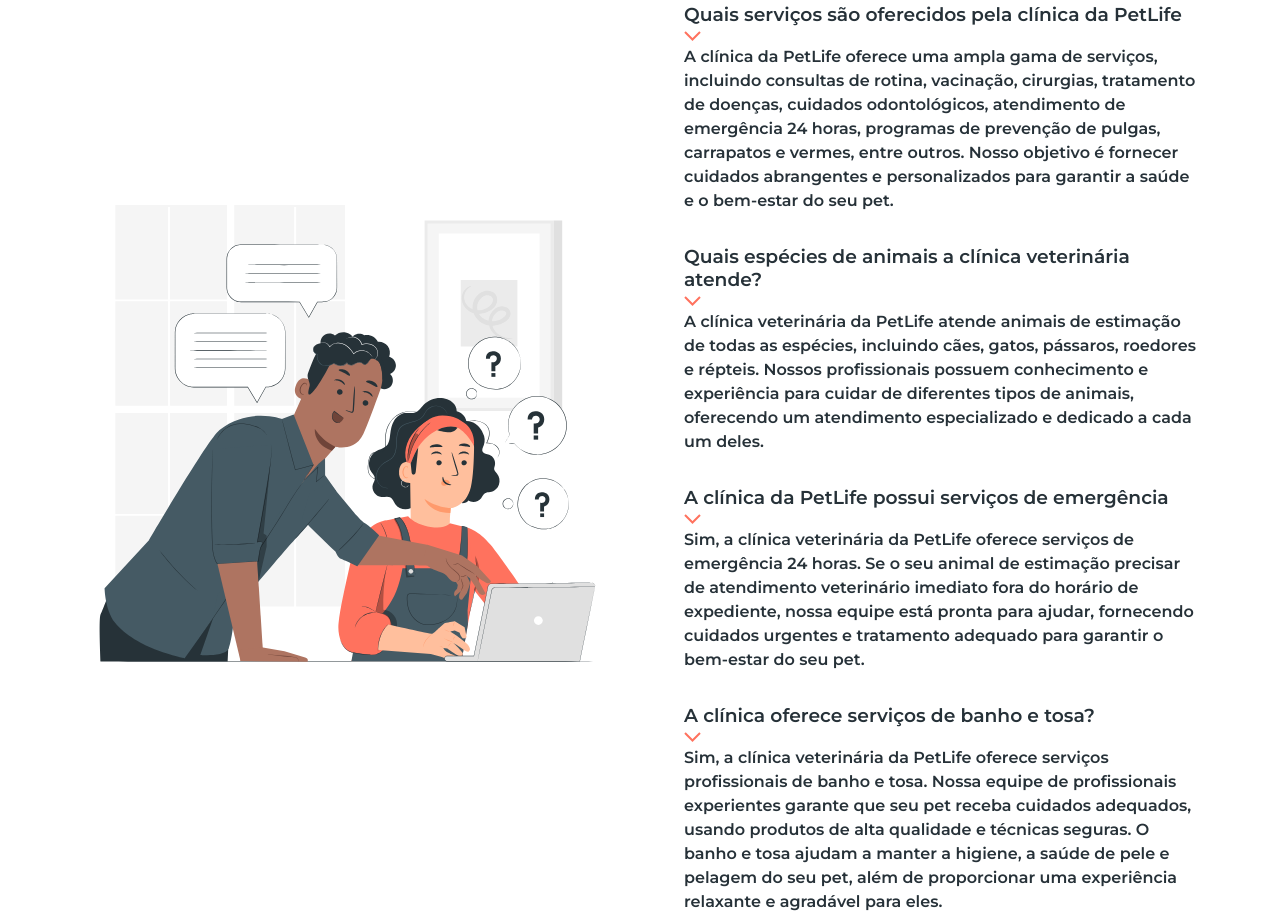
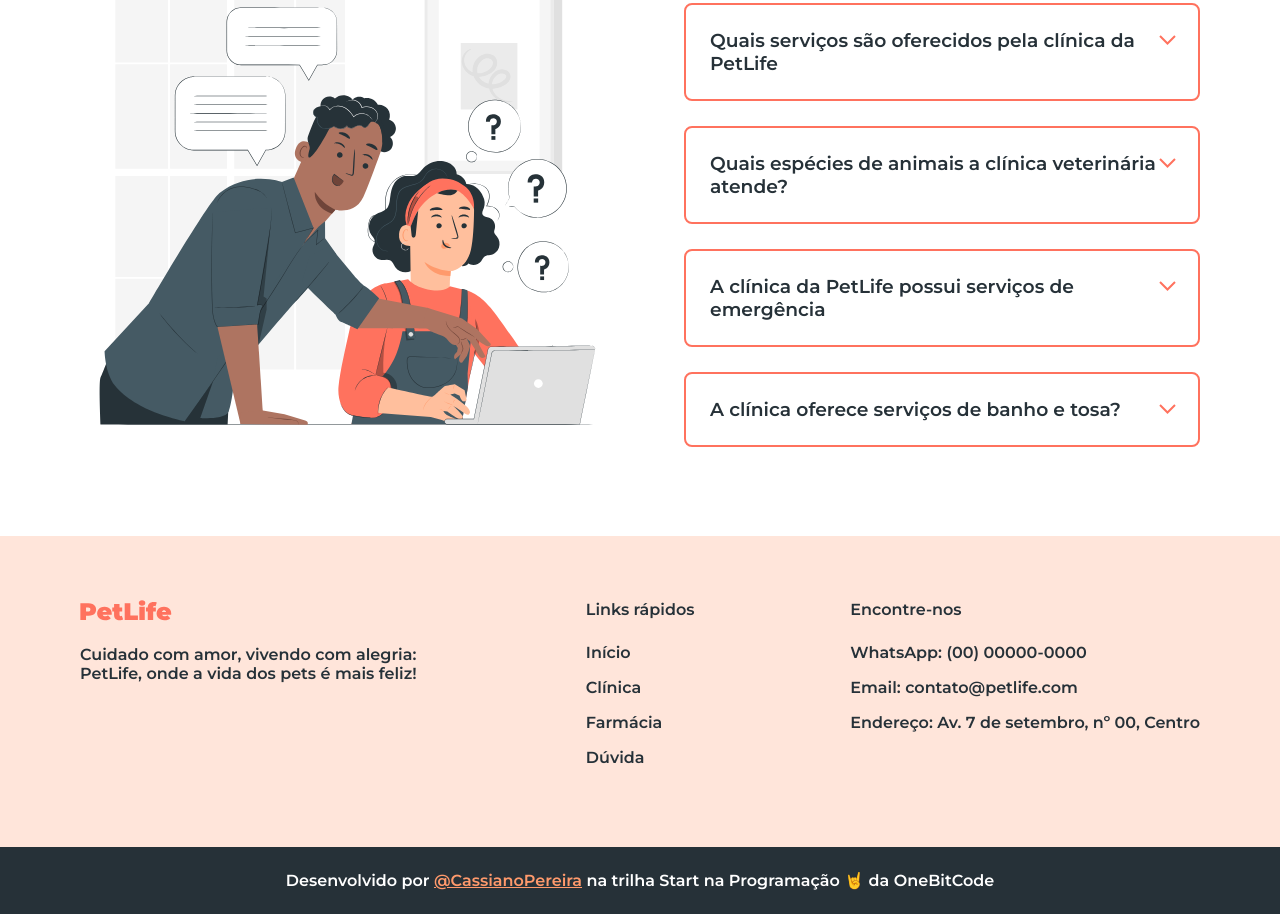
Before and after one commit to cassianobraz/course_onebitcode, a plain HTML site: page Start - HTML, CSS e JS/index.html in a window 1280 px wide. Shown: the part 2486-3404 px from the top of the page. Drawn offline with Linux system fonts and the light colour scheme.

Commit message:
feat: add js in page

```diff
--- a/Start - HTML, CSS e JS/index.html
+++ b/Start - HTML, CSS e JS/index.html
@@ -123,9 +123,9 @@
         <div>
           <h2>Ficou alguma dúvida?</h2>
 
-          <div>
+          <div class="duvida">
             <h3>Quais serviços são oferecidos pela clínica da PetLife</h3>
-            <img src="./img/arrow-down.svg" alt="" />
+            <img src="img/arrow-down.svg" alt="" />
             <p class="paragrafo">
               A clínica da PetLife oferece uma ampla gama de serviços, incluindo
               consultas de rotina, vacinação, cirurgias, tratamento de doenças,
@@ -136,9 +136,9 @@
             </p>
           </div>
 
-          <div>
+          <div class="duvida">
             <h3>Quais espécies de animais a clínica veterinária atende?</h3>
-            <img src="./img/arrow-down.svg" alt="" />
+            <img src="img/arrow-down.svg" alt="" />
             <p class="paragrafo">
               A clínica veterinária da PetLife atende animais de estimação de
               todas as espécies, incluindo cães, gatos, pássaros, roedores e
@@ -148,9 +148,9 @@
             </p>
           </div>
 
-          <div>
+          <div class="duvida">
             <h3>A clínica da PetLife possui serviços de emergência</h3>
-            <img src="./img/arrow-down.svg" alt="" />
+            <img src="img/arrow-down.svg" alt="" />
             <p class="paragrafo">
               Sim, a clínica veterinária da PetLife oferece serviços de
               emergência 24 horas. Se o seu animal de estimação precisar de
@@ -160,9 +160,9 @@
             </p>
           </div>
 
-          <div>
+          <div class="duvida">
             <h3>A clínica oferece serviços de banho e tosa?</h3>
-            <img src="./img/arrow-down.svg" alt="" />
+            <img src="img/arrow-down.svg" alt="" />
             <p class="paragrafo">
               Sim, a clínica veterinária da PetLife oferece serviços
               profissionais de banho e tosa. Nossa equipe de profissionais
@@ -187,7 +187,7 @@
       </div>
 
       <div>
-        <strong>Links rápidos</strong>
+        <strong class="titulo">Links rápidos</strong>
         <nav>
           <a href="#inicio">Início</a>
           <a href="#clinica">Clínica</a>
@@ -197,7 +197,7 @@
       </div>
 
       <div>
-        <strong>Encontre-nos</strong>
+        <strong class="titulo">Encontre-nos</strong>
         <p>
           WhatsApp:
           <a href="https://wa.me/0000000000000" target="_blank">
@@ -210,12 +210,13 @@
         <p>Endereço: Av. 7 de setembro, nº 00, Centro</p>
       </div>
     </footer>
-    <div>
+    <div id="copyright">
       Desenvolvido por
       <a href="https://github.com/cassianobraz" target="_blank"
         >@CassianoPereira</a
       >
       na trilha Start na Programação 🤘 da OneBitCode
     </div>
+    <script src="script.js"></script>
   </body>
 </html>
--- /dev/null
+++ b/Start - HTML, CSS e JS/script.js
@@ -0,0 +1,7 @@
+const elementosDuvida = document.querySelectorAll(".duvida");
+
+elementosDuvida.forEach(function (duvida) {
+  duvida.addEventListener("click", function () {
+    duvida.classList.toggle("ativa");
+  });
+});
--- a/Start - HTML, CSS e JS/styles.css
+++ b/Start - HTML, CSS e JS/styles.css
@@ -67,8 +67,7 @@
   z-index: -10;
 }
 
-#clinica,
-#duvidas {
+#clinica {
   display: flex;
   align-items: center;
   gap: 64px;
@@ -94,6 +93,13 @@
   margin: 0 auto;
 }
 
+#duvidas {
+  display: flex;
+  align-items: center;
+  gap: 64px;
+  padding: 64px 80px;
+}
+
 .duvida {
   position: relative;
 }
@@ -102,6 +108,7 @@
   border: 2px solid #ff725e;
   border-radius: 8px;
   cursor: pointer;
+  padding: 24px;
 }
 
 .duvida img {
@@ -109,3 +116,65 @@
   top: 32px;
   right: 24px;
 }
+
+.duvida .paragrafo {
+  border-right: 1px solid #ff725e;
+  border-bottom: 1px solid #ff725e;
+  border-left: 1px solid #ff725e;
+  border-radius: 0 0 8px 8px;
+  margin-top: -8px;
+  padding: 0 24px;
+  height: 0;
+  opacity: 0;
+  overflow: hidden;
+  transition: 0.2s;
+}
+
+.duvida.ativa .paragrafo {
+  height: fit-content;
+  opacity: 1;
+  padding: 24px;
+}
+
+footer {
+  background-color: rgba(255, 152, 108, 0.25);
+  display: flex;
+  justify-content: space-between;
+  gap: 80px;
+  padding: 64px 80px;
+}
+
+footer img,
+footer .titulo {
+  display: block;
+  font-weight: 600;
+  margin-bottom: 24px;
+}
+
+footer nav a {
+  color: #263138;
+  display: block;
+  margin-bottom: 16px;
+  text-decoration: none;
+}
+
+footer p {
+  margin-bottom: 16px;
+  max-width: 350px;
+}
+
+footer p a {
+  color: #263138;
+  text-decoration: none;
+}
+
+#copyright {
+  background-color: #263138;
+  padding: 24px;
+  text-align: center;
+  color: #ffffff;
+}
+
+#copyright a {
+  color: #ff9a6c;
+}
```
